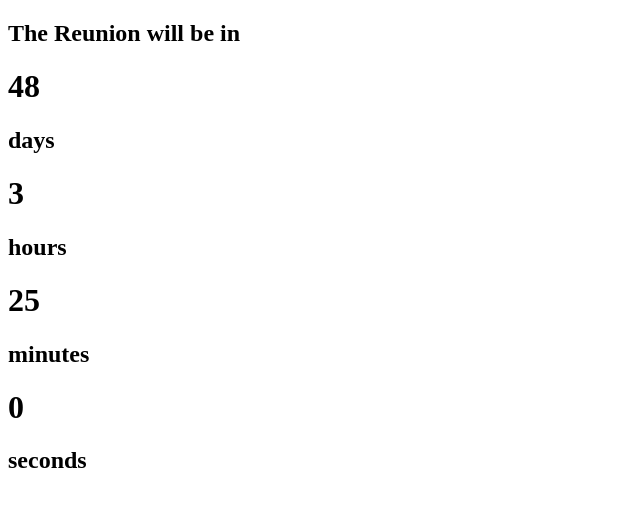
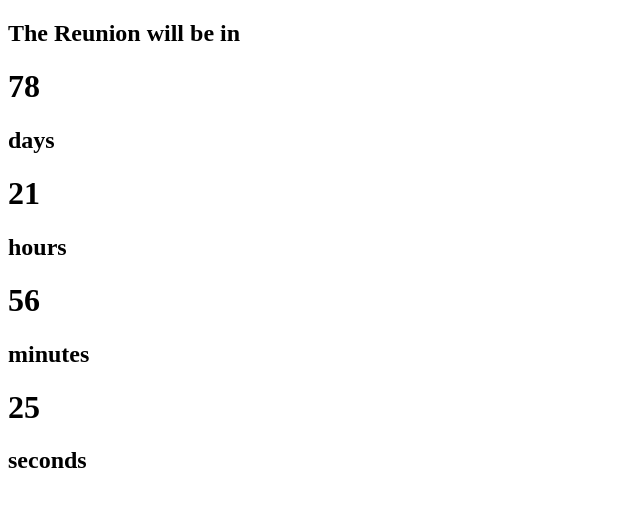
Before and after one commit to mcbauman/ReUnionTimer, a React (Create React App) app: page / in a window 1280 px wide. Shown: the top 506 px of the page, without its empty margins (0-640 px from the left). Built offline with nearby package versions, Linux system fonts and the light colour scheme; the HTML template or start-up script is replaced by a standard one.

Commit message:
functionality running

```diff
--- a/src/App.jsx
+++ b/src/App.jsx
@@ -1,20 +1,25 @@
-import { useState } from "react";
+import { useEffect, useState } from "react";
 
 export default function App(){
-    const targetDate=new Date(2022,8,24,11,35,0,0);
-    const [actualDate,setActualDate]=useState(new Date());
-    let waitingTime=targetDate-actualDate;
+    let [dateNow,setDateNow]=useState(new Date())
+    const targetDate=new Date(2022,9,24,11,35)
+    let toWait=targetDate-dateNow
+    function calcTime(){
+        setDateNow(new Date())
+    }
+    useEffect(()=>{
+        const timer=setInterval(()=>{
+            calcTime();
+        },1000)
+        return () => clearInterval(timer);
+    })
     let timeLeft = {
-        days:Math.floor(waitingTime/(1000*60*60*24)),
-        hours:Math.floor(waitingTime/(100*60*60)%24),
-        minutes:Math.floor(waitingTime/(100*60)%60),
-        seconds:Math.floor(waitingTime/(100)%60),
+        days:Math.floor(toWait/(1000*60*60*24)),
+        hours:Math.floor(toWait/(1000*60*60)%24),
+        minutes:Math.floor(toWait/(1000*60)%60),
+        seconds:Math.floor(toWait/(1000)%60),
     }
 
-    console.log("target Date",targetDate);
-    console.log("actual Date",actualDate);
-    console.log("waitingTime",waitingTime);
-    console.log(timeLeft);
     return (
         <main>
             <h2>The Reunion will be in</h2>
```
Lines whose indentation alone changed are shown as unchanged.
